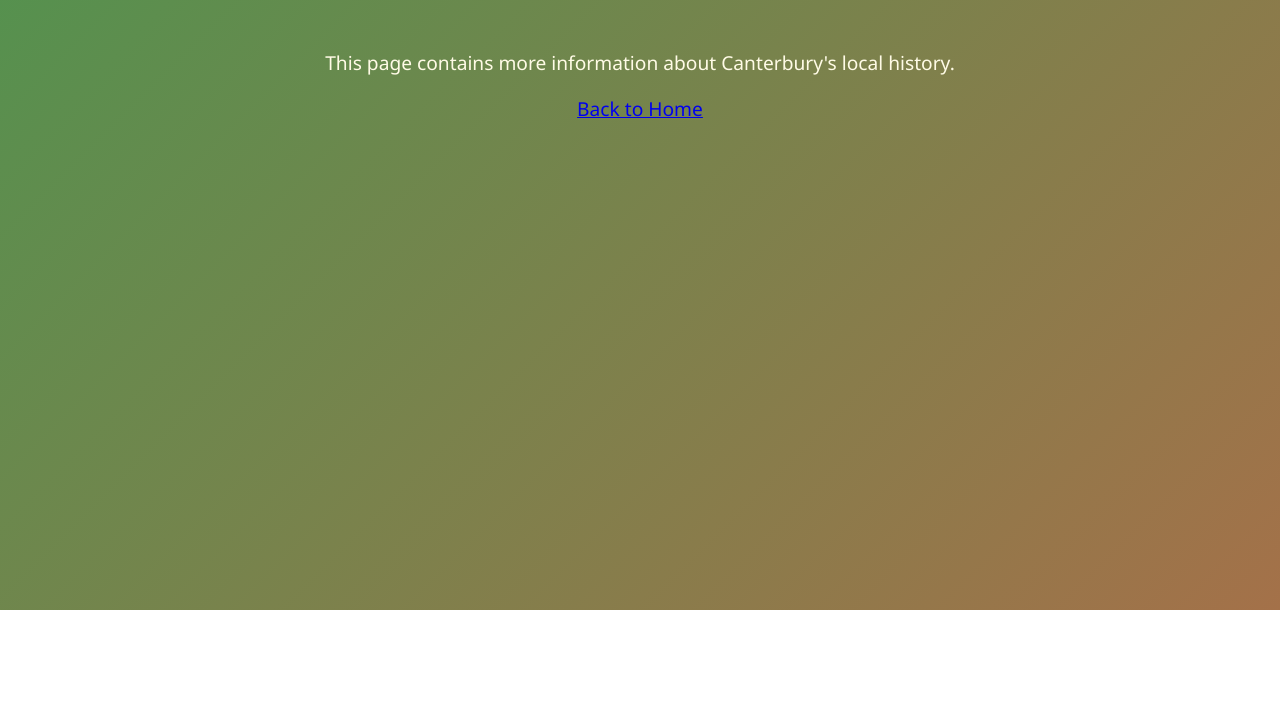
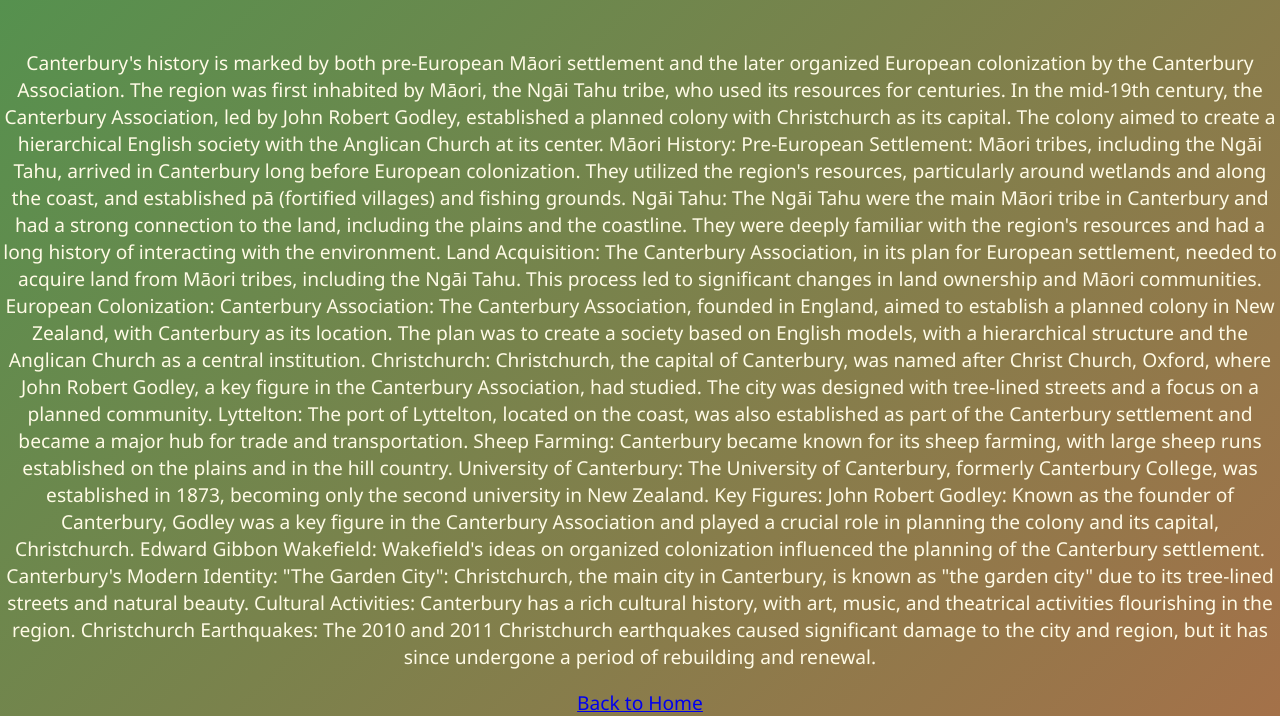
Before and after one commit to JackMack1234/Website-2-CHLA-Latest, a plain HTML site: page Four Page Website/about.html in a window 1280 px wide. Shown: the part 190-906 px from the top of the page. Before the commit the page ends 800 px from the top, so only its background shows below. Drawn offline with Linux system fonts and the light colour scheme.

```diff
--- a/Four Page Website/about.html
+++ b/Four Page Website/about.html
@@ -14,7 +14,56 @@
         <a href="contact.html">Contact</a>
     </nav>
     <h1>About Canterbury</h1>
-    <p>This page contains more information about Canterbury's local history.</p>
+    <p>Canterbury's history is marked by both pre-European Māori settlement and the later organized European
+        colonization by the Canterbury Association. The region was first inhabited by Māori,
+         the Ngāi Tahu tribe, who used its resources for centuries. In the mid-19th century,
+         the Canterbury Association, led by John Robert Godley, established a planned colony with Christchurch as
+         its capital. The colony aimed to create a hierarchical English society with the Anglican Church at its
+         center.
+Māori History:
+Pre-European Settlement:
+Māori tribes, including the Ngāi Tahu, arrived in Canterbury long before European colonization. They utilized the
+region's resources, particularly around wetlands and along the coast, and established pā (fortified villages) and
+fishing grounds.
+Ngāi Tahu:
+The Ngāi Tahu were the main Māori tribe in Canterbury and had a strong connection to the land, including the
+plains and the coastline. They were deeply familiar with the region's resources and had a long history of
+ interacting with the environment.
+Land Acquisition:
+The Canterbury Association, in its plan for European settlement, needed to acquire land from Māori tribes,
+including the Ngāi Tahu. This process led to significant changes in land ownership and Māori communities.
+European Colonization:
+Canterbury Association:
+The Canterbury Association, founded in England, aimed to establish a planned colony in New Zealand,
+with Canterbury as its location. The plan was to create a society based on English models, with a hierarchical
+structure and the Anglican Church as a central institution.
+Christchurch:
+Christchurch, the capital of Canterbury, was named after Christ Church, Oxford, where John Robert Godley, a key
+figure in the Canterbury Association, had studied. The city was designed with tree-lined streets and a focus on a
+planned community.
+Lyttelton:
+The port of Lyttelton, located on the coast, was also established as part of the Canterbury settlement and became a
+major hub for trade and transportation.
+Sheep Farming:
+Canterbury became known for its sheep farming, with large sheep runs established on the plains and in the hill
+ country.
+University of Canterbury:
+The University of Canterbury, formerly Canterbury College, was established in 1873, becoming only the second
+ university in New Zealand.
+Key Figures:
+John Robert Godley:
+Known as the founder of Canterbury, Godley was a key figure in the Canterbury Association and played a crucial role
+ in planning the colony and its capital, Christchurch.
+Edward Gibbon Wakefield:
+Wakefield's ideas on organized colonization influenced the planning of the Canterbury settlement.
+Canterbury's Modern Identity:
+"The Garden City":
+Christchurch, the main city in Canterbury, is known as "the garden city" due to its tree-lined streets and natural
+ beauty.
+Cultural Activities:
+Canterbury has a rich cultural history, with art, music, and theatrical activities flourishing in the region.
+Christchurch Earthquakes:
+The 2010 and 2011 Christchurch earthquakes caused significant damage to the city and region, but it has since undergone a period of rebuilding and renewal.</p>
     <a href="index.html">Back to Home</a>
 </body>
 </html>
--- a/Four Page Website/style.css
+++ b/Four Page Website/style.css
@@ -46,3 +46,9 @@ p, a {
     margin-right: auto;
     text-align: left;
 }
+
+.places-list {
+    max-width: 800px;
+    margin: 0 auto;
+    padding: 20px;
+}
```
Also changed, not shown: Four Page Website/index.html (+6 -5 lines).
